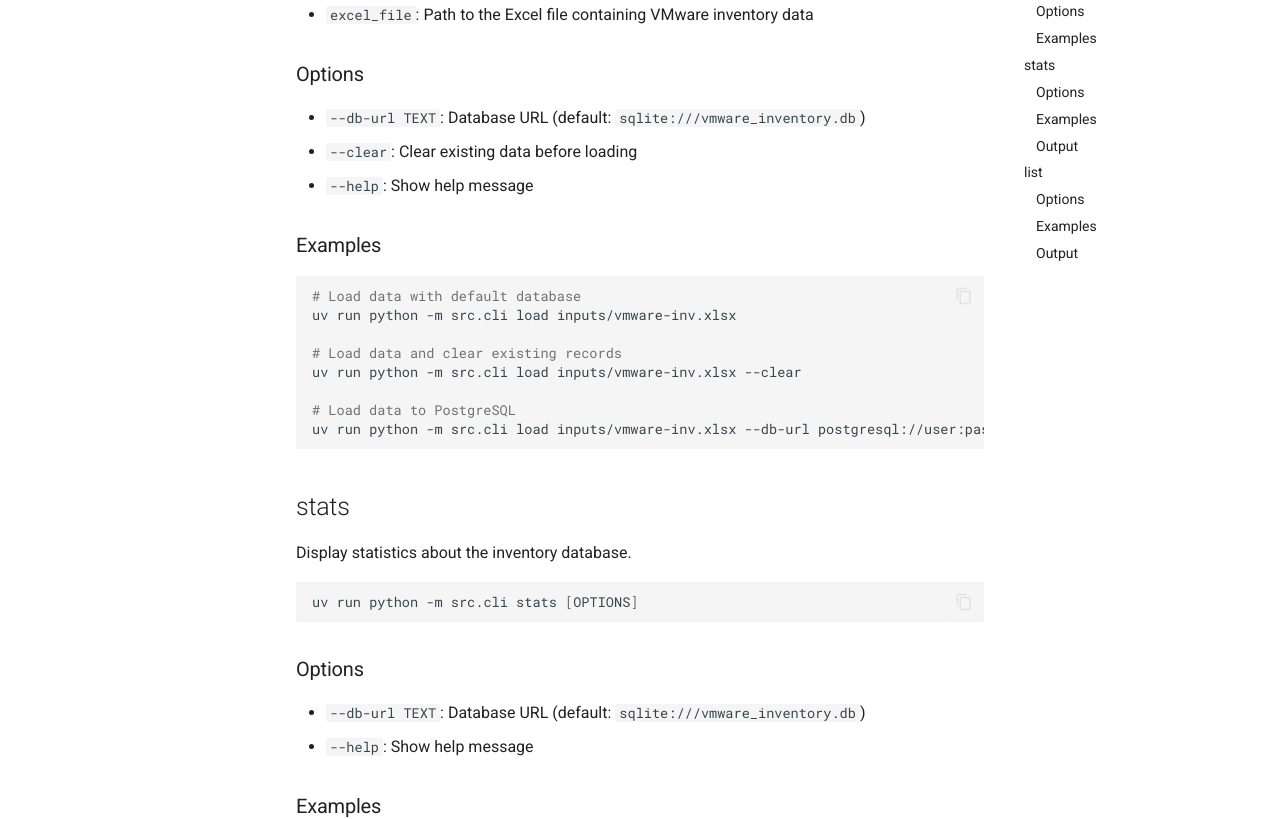
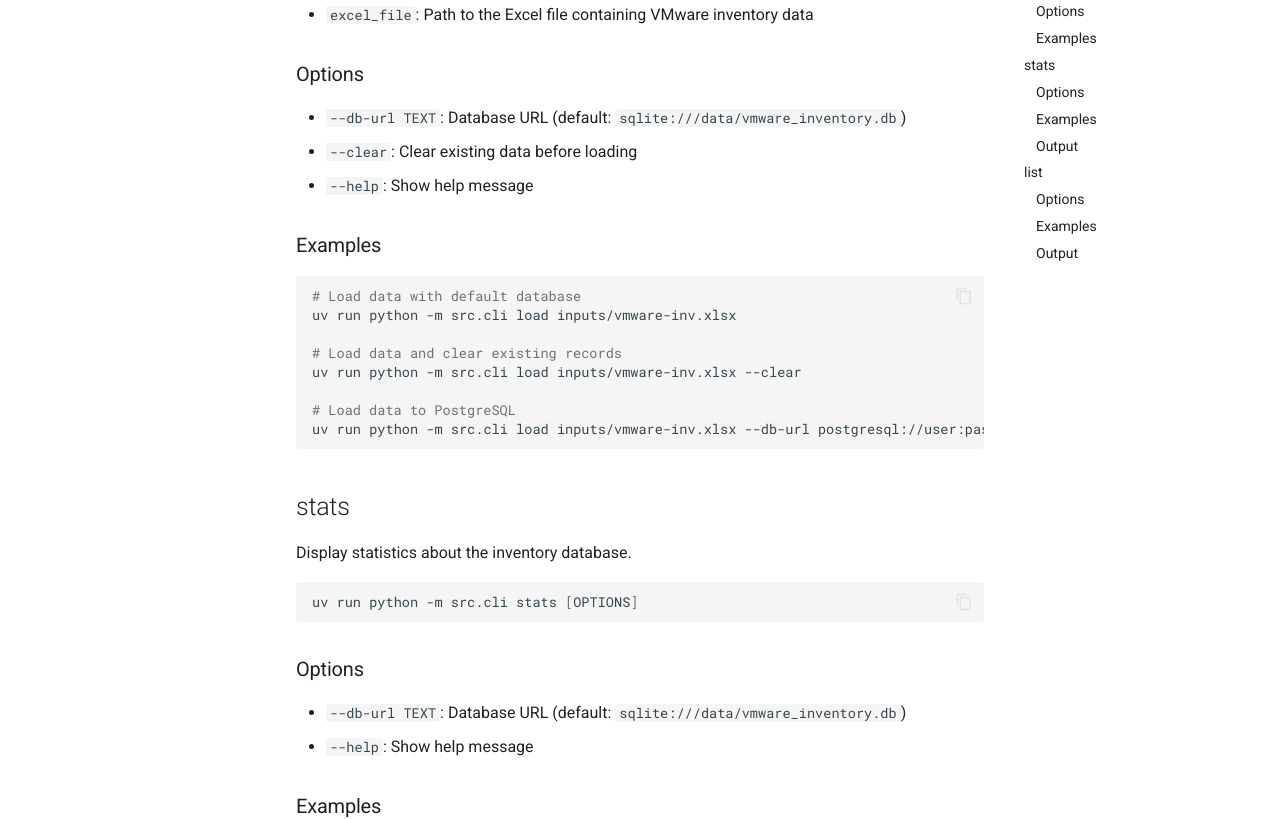
Before and after one commit to brunseba/inv-vmware-opa, an MkDocs documentation site: the page built from docs/user-guide/cli-commands.md, in a window 1280 px wide and 1400 px high, scrolled down 351 px. Shown: the part 151-970 px from the top of the window. Built offline with MkDocs 1.6.1 and Material for MkDocs 9.7.7, drawn with Linux system fonts in a browser that asks for light colours; comment, search, counter and statistics services are not loaded; some of the changed text lies outside the part shown.

Commit message:
chore: reorganize database location to data/ directory
- Move vmware_inventory.db to data/ subdirectory
- Update default database URL in all CLI commands
- Update documentation with new database path
- Add /data/ to .gitignore to prevent committing database files

```diff
--- a/docs/user-guide/cli-commands.md
+++ b/docs/user-guide/cli-commands.md
@@ -16,7 +16,7 @@ uv run python -m src.cli load <excel_file> [OPTIONS]
 
 ### Options
 
-- `--db-url TEXT`: Database URL (default: `sqlite:///vmware_inventory.db`)
+- `--db-url TEXT`: Database URL (default: `sqlite:///data/vmware_inventory.db`)
 - `--clear`: Clear existing data before loading
 - `--help`: Show help message
 
@@ -43,7 +43,7 @@ uv run python -m src.cli stats [OPTIONS]
 
 ### Options
 
-- `--db-url TEXT`: Database URL (default: `sqlite:///vmware_inventory.db`)
+- `--db-url TEXT`: Database URL (default: `sqlite:///data/vmware_inventory.db`)
 - `--help`: Show help message
 
 ### Examples
@@ -73,7 +73,7 @@ uv run python -m src.cli list [OPTIONS]
 
 ### Options
 
-- `--db-url TEXT`: Database URL (default: `sqlite:///vmware_inventory.db`)
+- `--db-url TEXT`: Database URL (default: `sqlite:///data/vmware_inventory.db`)
 - `--datacenter TEXT`: Filter by datacenter name
 - `--cluster TEXT`: Filter by cluster name
 - `--limit INTEGER`: Number of records to show (default: 10)
```
Also changed, not shown: DASHBOARD.md (+2 -2 lines), docs/getting-started/quickstart.md (+1 -1 lines), 4 other files.
